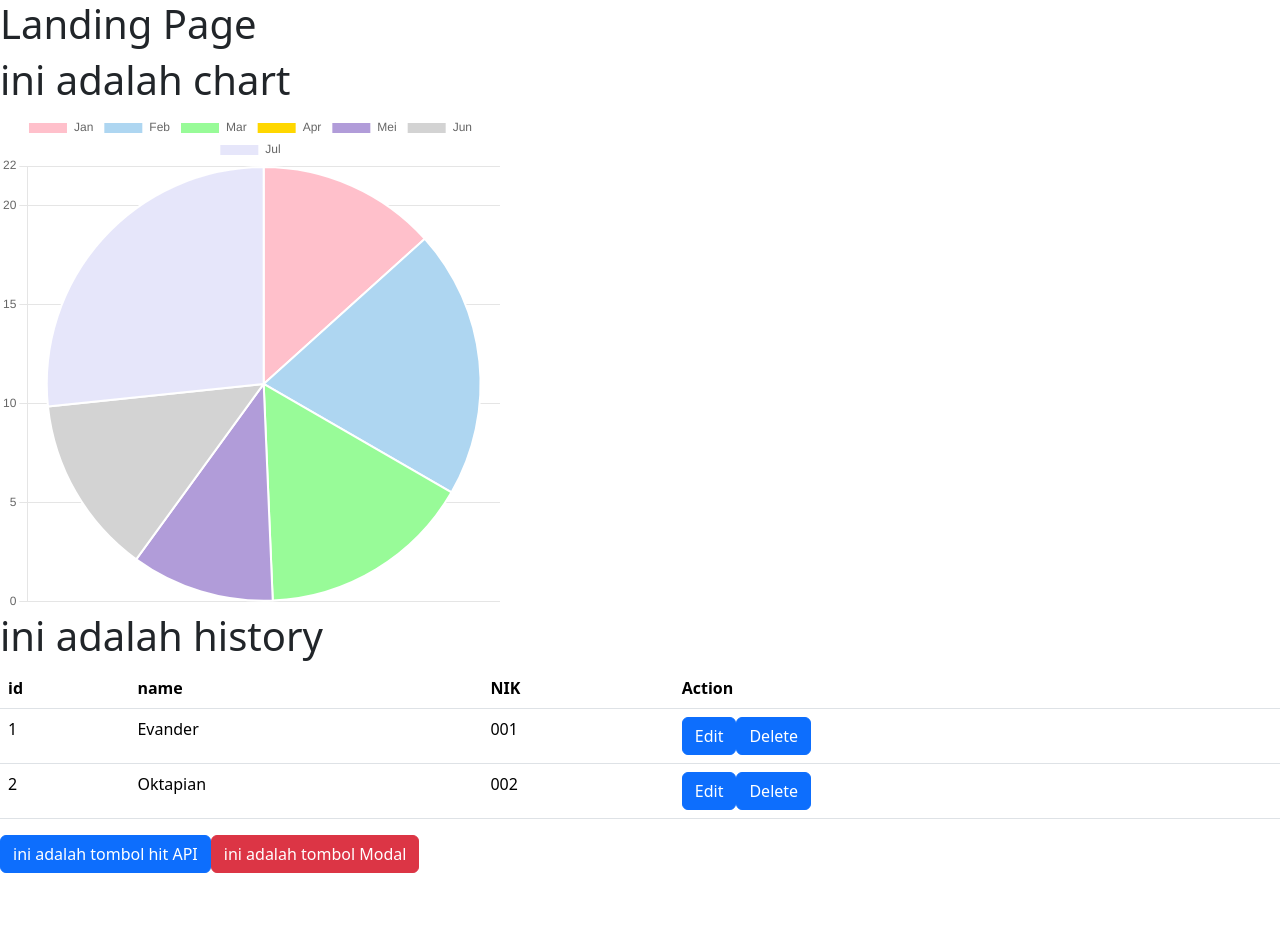
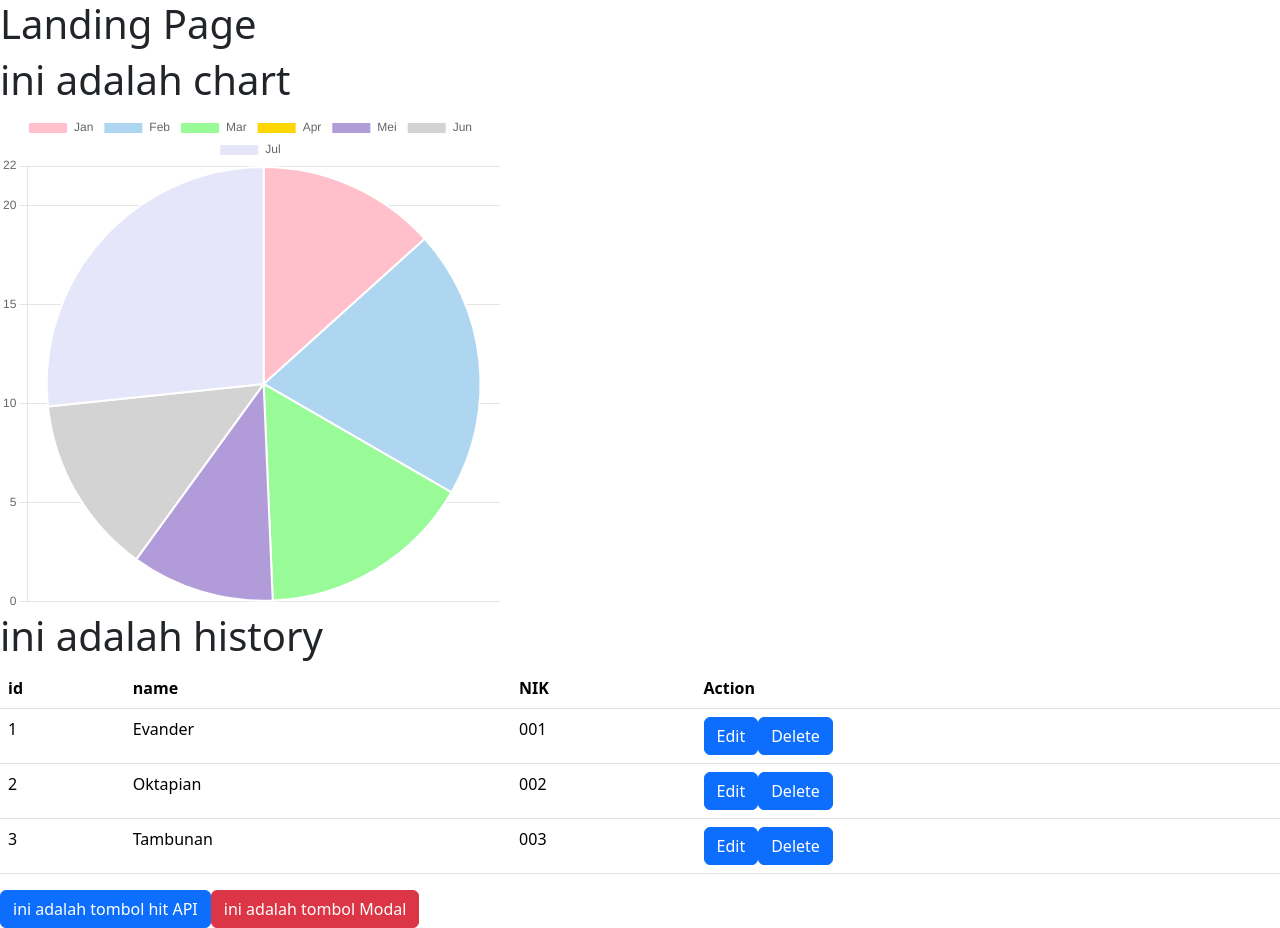
Before and after one commit to eotambunan/platinum-project, a Next.js app: page / in a window 1280 px wide. Before the commit the page ends 873 px from the top, so only its background shows below. Built offline with nearby package versions, Linux system fonts and the light colour scheme.

Commit message:
solving table issue

```diff
--- a/src/components/elements/Table.js
+++ b/src/components/elements/Table.js
@@ -3,27 +3,23 @@ import Button from "./Button";
 
 const Table = ({ data }) => {
     const [header, setHeader] = useState([]);
-    const [dataTable, setDataTable] = useState([]);
+    const [dataTable, setDataTable] = useState(data);
     useEffect(() => {
-        const fetchData = ()=>{
+        const fetchData = () => {
             if (data && data.length != 0) {
                 const keys = Object.keys(data[0]);
-                setHeader([...keys,"Action"]);
-                const values = data.map((item) => Object.values(item)
-                );
-                setDataTable(values);
+                setHeader([...keys, "Action"]);
             }
-        }
-        fetchData()
+        };
+        fetchData();
     }, []);
 
-    useEffect(()=>{console.log(dataTable)})
-    const handleClickEdit = (id)=>{
-        console.log(`silahkan update data dengan id ${id}`)
-    }
-    const handleClickDelete = (id)=>{
-        console.log(`data dengan id : ${id} berhasil di delete`)
-    }
+    const handleClickEdit = (id) => {
+        console.log(`silahkan update data dengan id ${id}`);
+    };
+    const handleClickDelete = (id) => {
+        console.log(`data dengan id : ${id} berhasil di delete`);
+    };
     return (
         <>
             <table className="table">
@@ -43,12 +39,17 @@ const Table = ({ data }) => {
                         return (
                             <>
                                 <tr key={index}>
-                                    {items.map((item,index)=>{
-                                        return (
-                                            <td key={index}>{item}</td>
-                                            )
-                                        })}
-                                        <td><Button type={"Api"} onClick={()=>handleClickEdit(index)}>Edit</Button><Button type={"Api"} onClick={()=>handleClickDelete(index)} >Delete</Button></td>
+                                    {Object.values(items).map((item,index)=>{
+                                        return <td key={index}>{item}</td>;
+                                    })}
+                                    <td>
+                                        <Button type={"Api"} onClick={() => handleClickEdit(items.id)}>
+                                            Edit
+                                        </Button>
+                                        <Button type={"Api"} onClick={() => handleClickDelete(items.id)}>
+                                            Delete
+                                        </Button>
+                                    </td>
                                 </tr>
                             </>
                         );
--- a/src/pages/index.js
+++ b/src/pages/index.js
@@ -7,7 +7,8 @@ import History from "@/components/fragments/History";
 export default function Home() {
       const dataTable = [
         {id:1,name:"Evander",NIK : "001"},
-        {id:2,name:"Oktapian",NIK : "002"}
+        {id:2,name:"Oktapian",NIK : "002"},
+        {id:3,name:"Tambunan",NIK : "003"}
       ]
     return (
         <>
```
